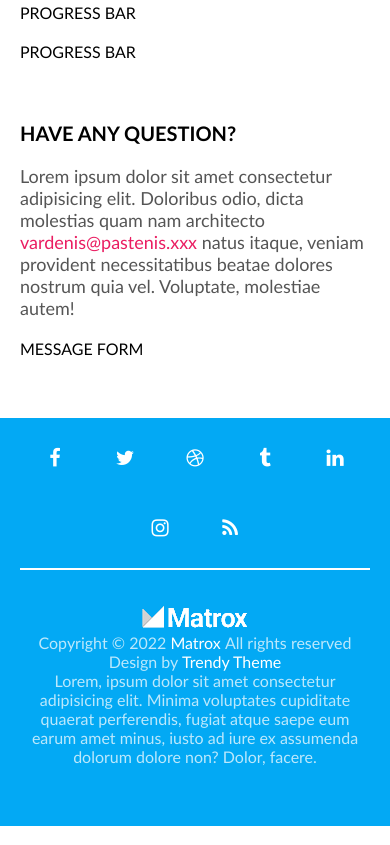
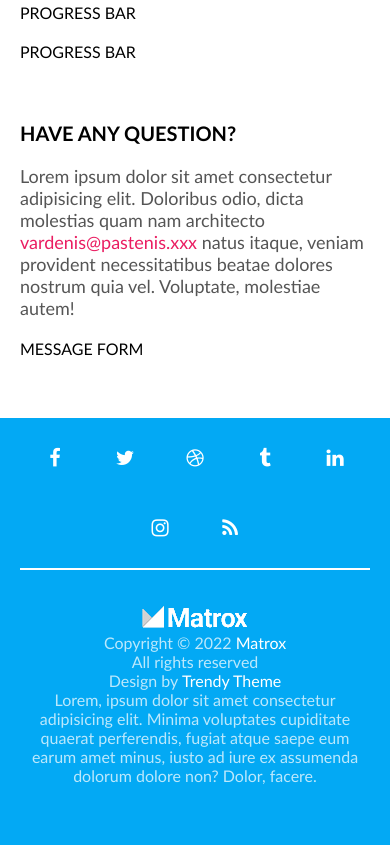
Before and after one commit to rokDMK/5-coming-soon, a website: page index.html in a window 390 px wide. Shown: the part 1114-1959 px from the top of the page. Drawn offline with Linux system fonts and the light colour scheme.

Commit message:
Footer design final updates

```diff
--- a/css/pages/home.css
+++ b/css/pages/home.css
@@ -57,3 +57,36 @@
 footer a:hover {
     text-decoration: underline;
 }
+.bottom-trio {
+    --gap: 15px;
+    display: flex;
+    gap: 0 calc(2 * var(--gap));
+    justify-content: center;
+}
+.bottom-trio > span {
+    position: relative;
+}
+.bottom-trio > span::after {
+    content: '';
+    display: inline-block;
+    height: 15px;
+    width: 2px;
+    background-color: #fffb;
+    position: absolute;
+    top: 50%;
+    right: calc(-1 * var(--gap));
+    transform: translate(-50%, -50%);
+}
+.bottom-trio > span:last-child::after {
+    display: none;
+}
+
+@media (max-width: 700px) {
+    .bottom-trio {
+        flex-direction: column;
+        gap: 0;
+    }
+    .bottom-trio > span::after {
+        display: none;
+    }
+}
```
